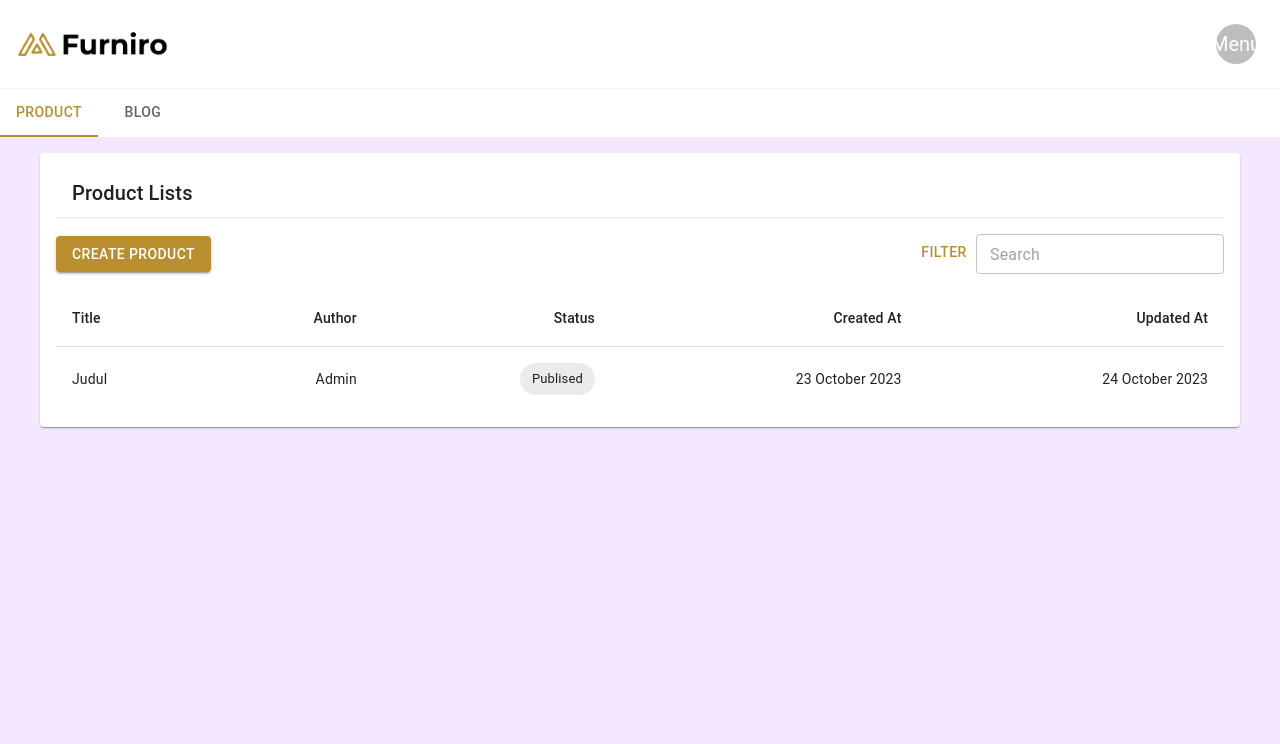
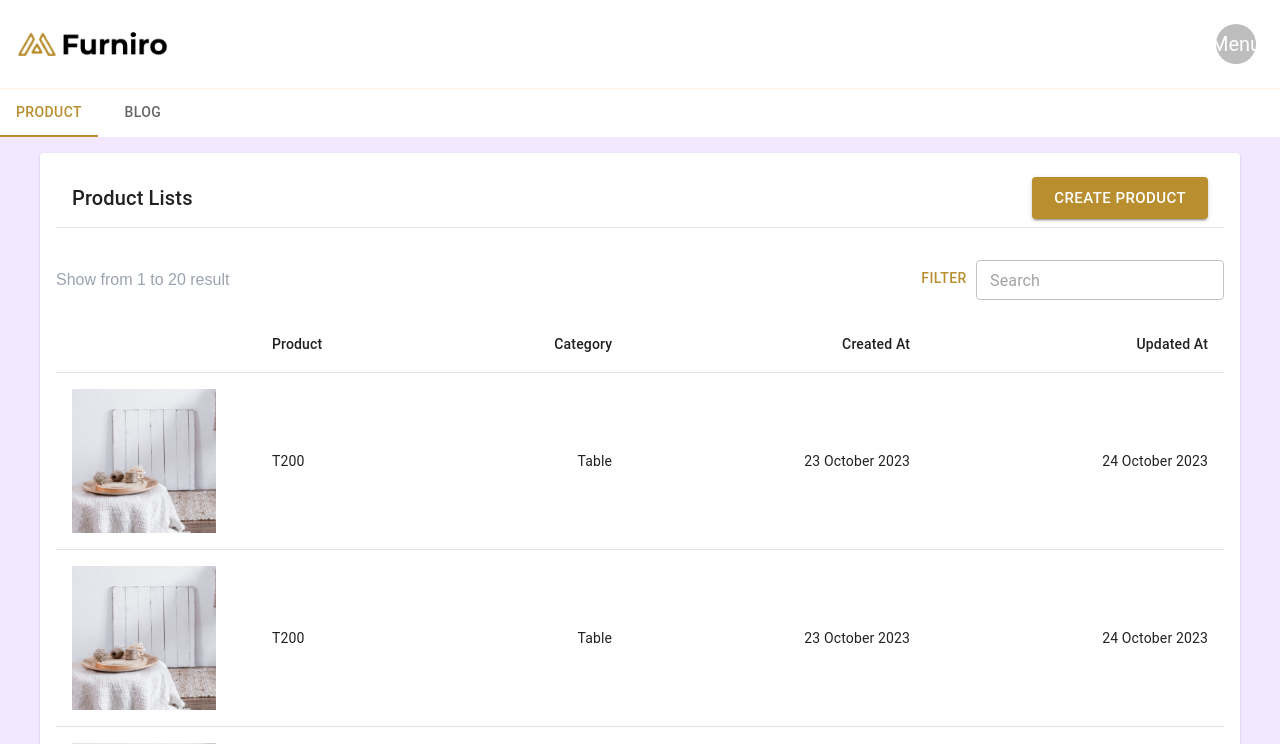
Before and after one commit to hwisnu222/furniro, a Next.js app: page /admin/product/list in a window 1280 px wide. Shown: the top 744 px of the page. Built offline with nearby package versions, Linux system fonts and the light colour scheme.

Commit message:
fix: table product and head table

```diff
--- a/pages/admin/product/list.tsx
+++ b/pages/admin/product/list.tsx
@@ -1,5 +1,6 @@
 import React from "react";
 import Link from "next/link";
+import Image from "next/image";
 
 import HeaderCard from "@/components/headers/HeaderCard";
 import DashboardLayout from "@/components/layouts/DasboardLayout";
@@ -15,21 +16,32 @@ import {
   Box,
   TextField,
   Chip,
+  Pagination,
+  Divider,
 } from "@mui/material";
+
+// images
+import FornitureImg from "@/assets/images/furniture.png";
 
 export default function list() {
   return (
     <DashboardLayout>
-      <HeaderCard title="Product Lists" />
-      <Box className="tw-mb-4 tw-flex tw-items-center tw-justify-between tw-gap-2">
+      <HeaderCard
+        title="Product Lists"
+        rightAction={
           <Button
             variant="contained"
             className="tw-bg-default-200"
+            size="large"
             component={Link}
             href="/admin/product/create"
           >
             Create Product
           </Button>
+        }
+      />
+      <Box className="tw-mb-4 tw-flex tw-items-center tw-justify-between tw-gap-2 tw-pt-4">
+        <p className="tw-text-gray-400">Show from 1 to 20 result</p>
         <Box>
           <Button className="tw-mr-4">Filter</Button>
           <TextField placeholder="Search" size="small" />
@@ -39,30 +51,40 @@ export default function list() {
         <Table sx={{ minWidth: 650 }} aria-label="simple table">
           <TableHead>
             <TableRow>
-              <TableCell>Title</TableCell>
-              <TableCell align="right">Author</TableCell>
-              <TableCell align="right">Status</TableCell>
+              <TableCell></TableCell>
+              <TableCell>Product</TableCell>
+              <TableCell align="right">Category</TableCell>
               <TableCell align="right">Created At</TableCell>
               <TableCell align="right">Updated At</TableCell>
             </TableRow>
           </TableHead>
           <TableBody>
+            {Array.from({ length: 8 }).map((_, index: number) => (
               <TableRow
+                key={`row-${index}`}
                 sx={{ "&:last-child td, &:last-child th": { border: 0 } }}
               >
-              <TableCell component="th" scope="row">
-                Judul
+                <TableCell component="th" scope="row" className="tw-w-[200px]">
+                  <Image
+                    src={FornitureImg}
+                    alt="thumbnail-product"
+                    fill={false}
+                    className="tw-h-36 tw-w-36 tw-object-cover"
+                  />
                 </TableCell>
-              <TableCell align="right">Admin</TableCell>
-              <TableCell align="right">
-                <Chip label="Publised" />
-              </TableCell>
+                <TableCell>T200</TableCell>
+                <TableCell align="right">Table</TableCell>
                 <TableCell align="right">23 October 2023</TableCell>
                 <TableCell align="right">24 October 2023</TableCell>
               </TableRow>
+            ))}
           </TableBody>
         </Table>
       </TableContainer>
+      <Divider />
+      <Box className="tw-flex tw-justify-end tw-py-4">
+        <Pagination count={10} showFirstButton showLastButton />
+      </Box>
     </DashboardLayout>
   );
 }
```
Lines whose indentation alone changed are shown as unchanged.
